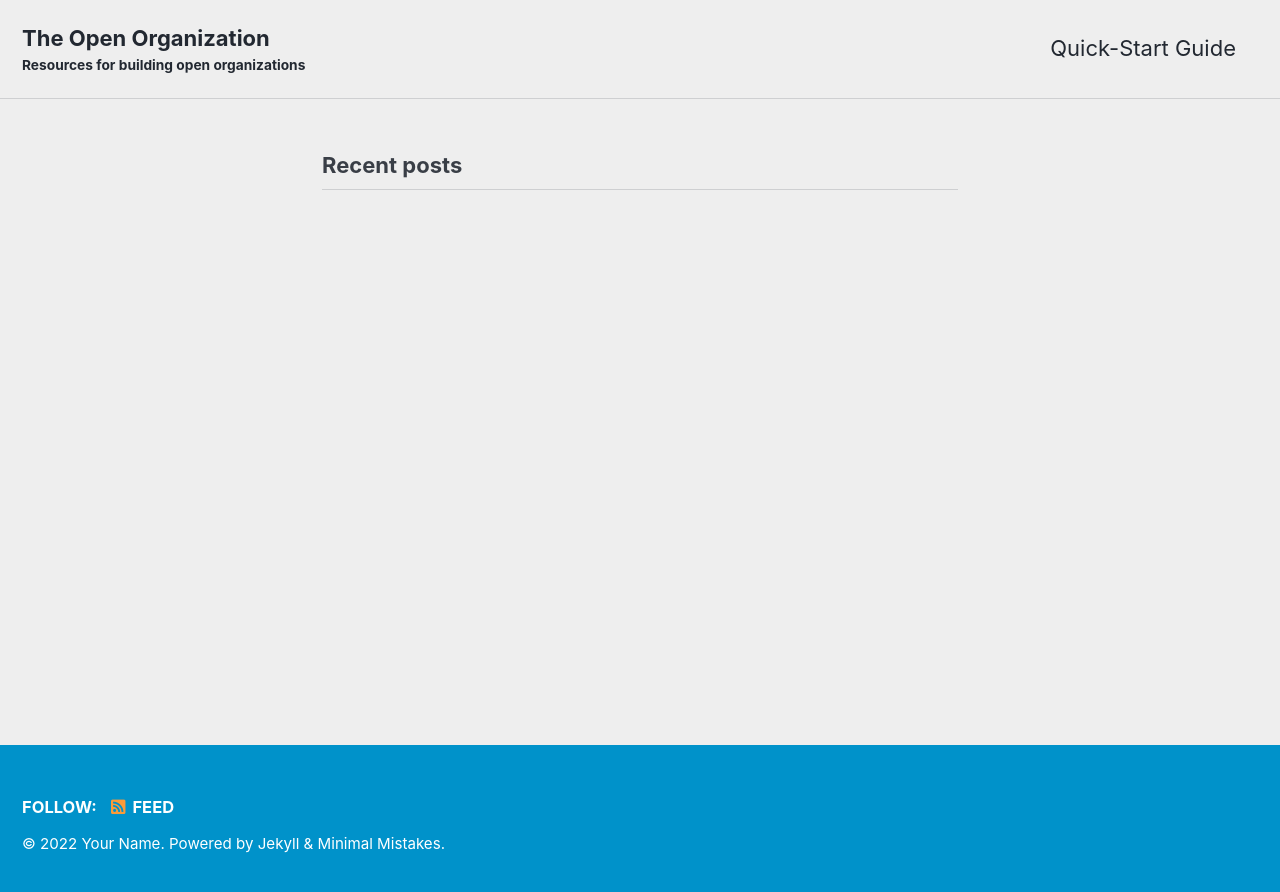
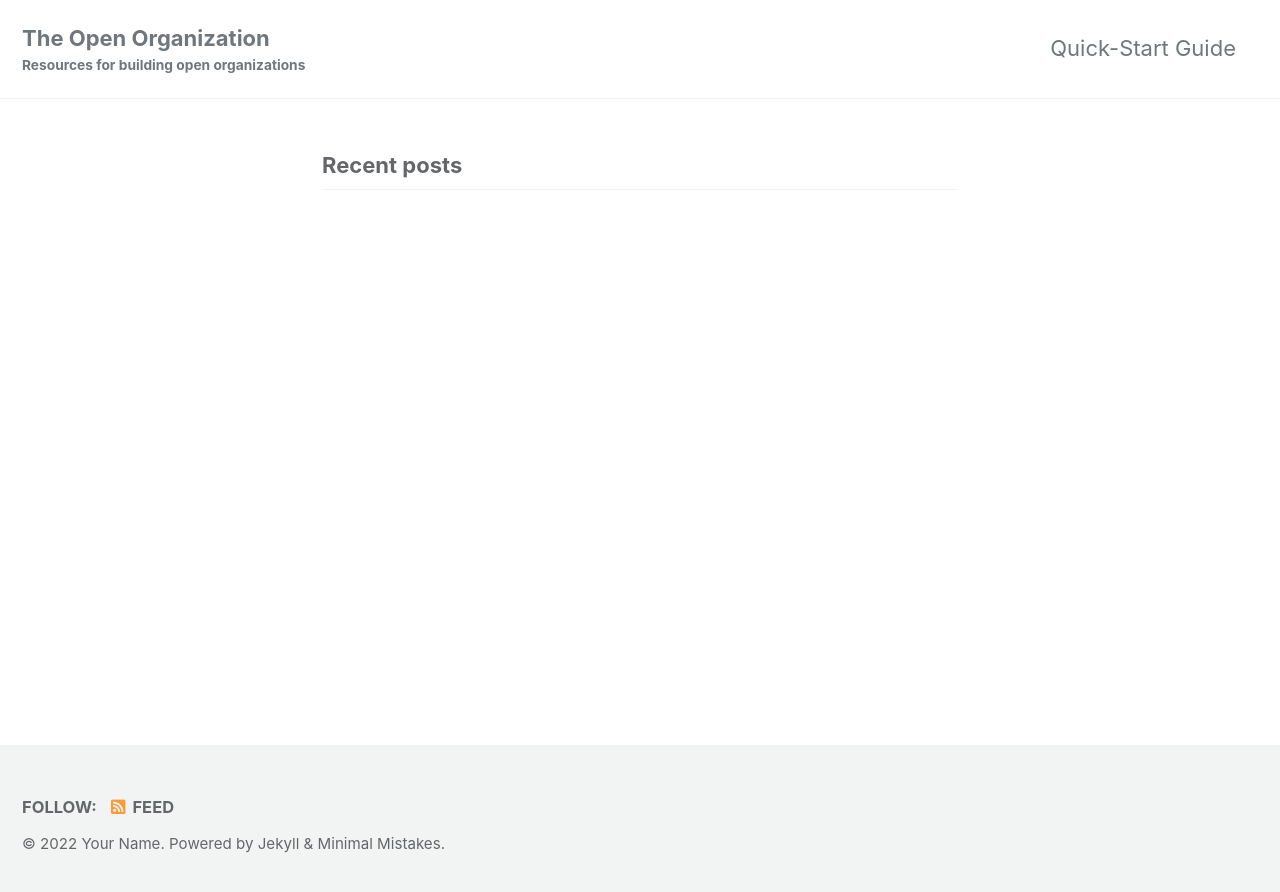
Before and after one commit to open-organization/new-website, a Jekyll site: the page built from index.html, in a window 1280 px wide. Shown: the top 892 px of the page. Built offline with Jekyll 4.4.1, drawn with Linux system fonts in a browser that asks for light colours; cached includes are drawn as plain includes; the list of posts is cut into pages by our own code.

Commit message:
Change theme to something basic

```diff
--- a/_config.yml
+++ b/_config.yml
@@ -12,7 +12,7 @@
 
 # theme                  : "minimal-mistakes-jekyll"
 remote_theme           	 : "mmistakes/minimal-mistakes@4.24.0"
-minimal_mistakes_skin    : "air" # "air", "aqua", "contrast", "dark", "dirt", "neon", "mint", "plum", "sunrise"
+minimal_mistakes_skin    : "default" # "air", "aqua", "contrast", "dark", "dirt", "neon", "mint", "plum", "sunrise"
 
 # Site Settings
 locale                   : "en-US"
```
